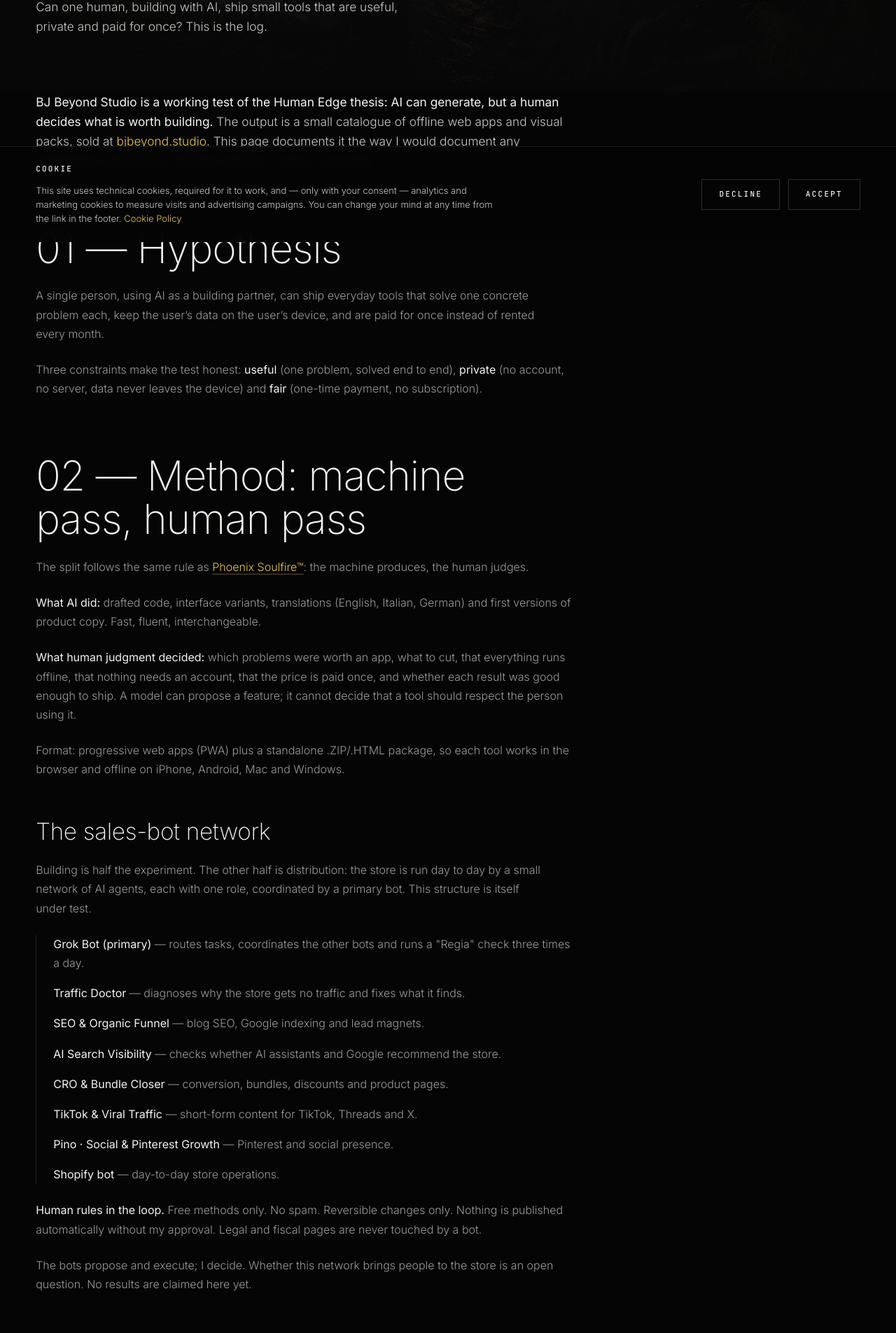
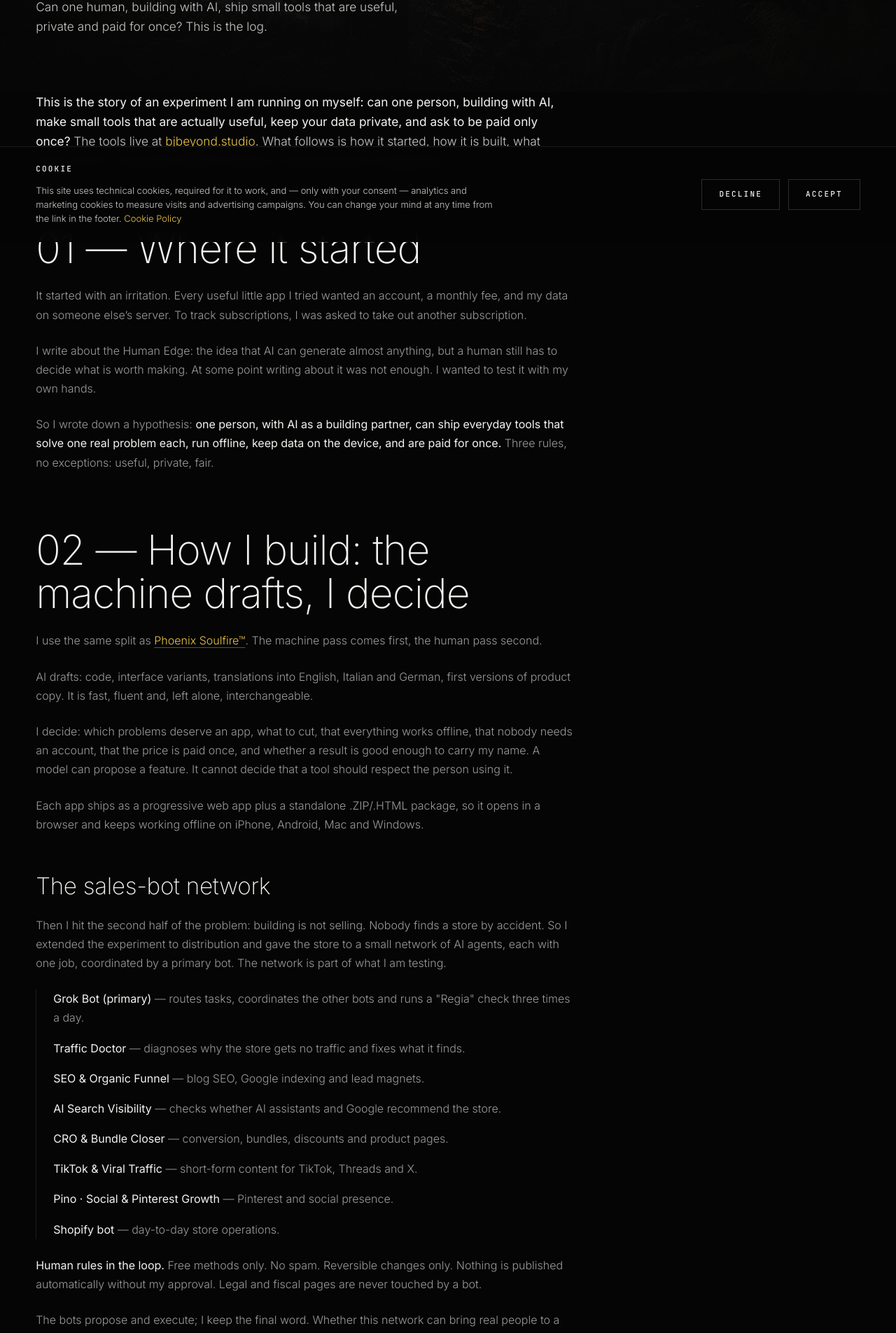
Before and after one commit to bjbeyond81/bjbeyond, a Next.js app: page /labs/apps in a window 1280 px wide. Shown: the part 454-2359 px from the top of the page at 70% size. Built offline with nearby package versions, Linux system fonts and the light colour scheme.

Commit message:
Labs/apps: rewrite as first-person narrative of the experiment

```diff
--- a/app/labs/apps/page.tsx
+++ b/app/labs/apps/page.tsx
@@ -264,65 +264,56 @@ export default function AppsExperimentPage() {
           <Reveal>
             <p className="text-lede font-light text-mist-200">
               <strong className={STRONG}>
-                BJ Beyond Studio is a working test of the Human Edge thesis: AI can generate, but a
-                human decides what is worth building.
+                This is the story of an experiment I am running on myself: can one person, building
+                with AI, make small tools that are actually useful, keep your data private, and ask
+                to be paid only once?
               </strong>{' '}
-              The output is a small catalogue of offline web apps and visual packs, sold at{' '}
+              The tools live at{' '}
               <A href={STORE} external>
                 bjbeyond.studio
               </A>
-              . This page documents it the way I would document any experiment: hypothesis, method,
-              artifacts, results, next steps.
+              . What follows is how it started, how it is built, what came out of it, and what I
+              still do not know. A lab log, told as it happened.
             </p>
           </Reveal>
 
           <section aria-labelledby="hypothesis">
             <h2 id="hypothesis" className={H2}>
-              01 — Hypothesis
+              01 — Where it started
             </h2>
             <p className={P}>
-              A single person, using AI as a building partner, can ship everyday tools that solve one
-              concrete problem each, keep the user&rsquo;s data on the user&rsquo;s device, and are
-              paid for once instead of rented every month.
+              It started with an irritation. Every useful little app I tried wanted an account, a monthly fee, and my data on someone else&rsquo;s server. To track subscriptions, I was asked to take out another subscription.
             </p>
             <p className={P}>
-              Three constraints make the test honest: <strong className={STRONG}>useful</strong>{' '}
-              (one problem, solved end to end), <strong className={STRONG}>private</strong> (no
-              account, no server, data never leaves the device) and{' '}
-              <strong className={STRONG}>fair</strong> (one-time payment, no subscription).
+              I write about the Human Edge: the idea that AI can generate almost anything, but a human still has to decide what is worth making. At some point writing about it was not enough. I wanted to test it with my own hands.
+            </p>
+            <p className={P}>
+              So I wrote down a hypothesis: <strong className={STRONG}>one person, with AI as a building partner, can ship everyday tools that solve one real problem each, run offline, keep data on the device, and are paid for once.</strong> Three rules, no exceptions: useful, private, fair.
             </p>
           </section>
 
           <section aria-labelledby="method">
             <h2 id="method" className={H2}>
-              02 — Method: machine pass, human pass
+              02 — How I build: the machine drafts, I decide
             </h2>
             <p className={P}>
-              The split follows the same rule as{' '}
-              <A href="/method/">Phoenix Soulfire™</A>: the machine produces, the human judges.
+              I use the same split as <A href="/method/">Phoenix Soulfire™</A>. The machine pass comes first, the human pass second.
             </p>
             <p className={P}>
-              <strong className={STRONG}>What AI did:</strong> drafted code, interface variants,
-              translations (English, Italian, German) and first versions of product copy. Fast,
-              fluent, interchangeable.
+              AI drafts: code, interface variants, translations into English, Italian and German, first versions of product copy. It is fast, fluent and, left alone, interchangeable.
             </p>
             <p className={P}>
-              <strong className={STRONG}>What human judgment decided:</strong> which problems were
-              worth an app, what to cut, that everything runs offline, that nothing needs an
-              account, that the price is paid once, and whether each result was good enough to
-              ship. A model can propose a feature; it cannot decide that a tool should respect the
-              person using it.
+              I decide: which problems deserve an app, what to cut, that everything works offline, that nobody needs an account, that the price is paid once, and whether a result is good enough to carry my name. A model can propose a feature. It cannot decide that a tool should respect the person using it.
             </p>
             <p className={P}>
-              Format: progressive web apps (PWA) plus a standalone .ZIP/.HTML package, so each tool
-              works in the browser and offline on iPhone, Android, Mac and Windows.
+              Each app ships as a progressive web app plus a standalone .ZIP/.HTML package, so it opens in a browser and keeps working offline on iPhone, Android, Mac and Windows.
             </p>
-
             <h3 className={H3}>The sales-bot network</h3>
             <p className={P}>
-              Building is half the experiment. The other half is distribution: the store is run day
-              to day by a small network of AI agents, each with one role, coordinated by a primary
-              bot. This structure is itself under test.
+              Then I hit the second half of the problem: building is not selling. Nobody finds a
+              store by accident. So I extended the experiment to distribution and gave the store to
+              a small network of AI agents, each with one job, coordinated by a primary bot. The
+              network is part of what I am testing.
             </p>
             <ol className="mt-6 space-y-4 border-l border-rule pl-6 text-body font-light text-mist-300">
               {BOTS.map(([name, role]) => (
@@ -337,8 +328,9 @@ export default function AppsExperimentPage() {
               Legal and fiscal pages are never touched by a bot.
             </p>
             <p className={P}>
-              The bots propose and execute; I decide. Whether this network brings people to the
-              store is an open question. No results are claimed here yet.
+              The bots propose and execute; I keep the final word. Whether this network can bring
+              real people to a small store without spam is exactly the question I do not know the
+              answer to yet.
             </p>
           </section>
 
@@ -347,8 +339,8 @@ export default function AppsExperimentPage() {
               03 — The artifacts
             </h2>
             <p className={P}>
-              Every active product in the store, grouped by what it is. Prices are as listed on
-              bjbeyond.studio.
+              Here is everything the experiment has produced so far: every active product in the
+              store, grouped by what it is. Prices are as listed on bjbeyond.studio.
             </p>
 
             <h3 className="mt-14 u-label text-amber-400">A · Money and daily life — the core four</h3>
@@ -395,9 +387,7 @@ export default function AppsExperimentPage() {
               Why offline, why once
             </h2>
             <p className={P}>
-              Money, deadlines and shared bills are private. A tool that handles them should not
-              need a login or send them anywhere. And a tool that helps you cancel forgotten
-              subscriptions should not become one. That is the whole design rule.
+              Money, deadlines and shared bills are private. A tool that handles them should not need a login or send them anywhere. And a tool that helps you cancel forgotten subscriptions should not become one. That became the design rule for everything above.
             </p>
           </section>
 
@@ -406,20 +396,22 @@ export default function AppsExperimentPage() {
               04 — Results so far
             </h2>
             <p className={P}>
-              Early. The artifacts exist, they are live, and they work offline as designed. That
-              part of the hypothesis is confirmed. Whether people find them useful enough to pay for
-              is not yet answered, and I will not publish numbers I do not have.
+              Honestly: early. The artifacts exist, they are live, and they work offline as designed. That part of the hypothesis holds.
+            </p>
+            <p className={P}>
+              The harder part, whether people find them useful enough to pay for, is still open. I will not publish numbers I do not have, and I will not dress up a beginning as a result.
             </p>
           </section>
 
           <section aria-labelledby="next">
             <h2 id="next" className={H2}>
-              05 — What&rsquo;s next
+              05 — What happens next
             </h2>
             <p className={P}>
-              Listen to the people who use the apps, fix what they find, and keep the same rules for
-              anything new: one problem, private by default, paid once. This log will be updated as
-              the experiment produces evidence.
+              I will listen to the people who use the apps, fix what they find, and keep the same three rules for anything new. The bot network keeps working under the same human limits.
+            </p>
+            <p className={P}>
+              This log will be updated as the experiment produces evidence, good or bad. If you try one of the tools, <A href="/contact/">tell me what broke</A>.
             </p>
           </section>
 
```
